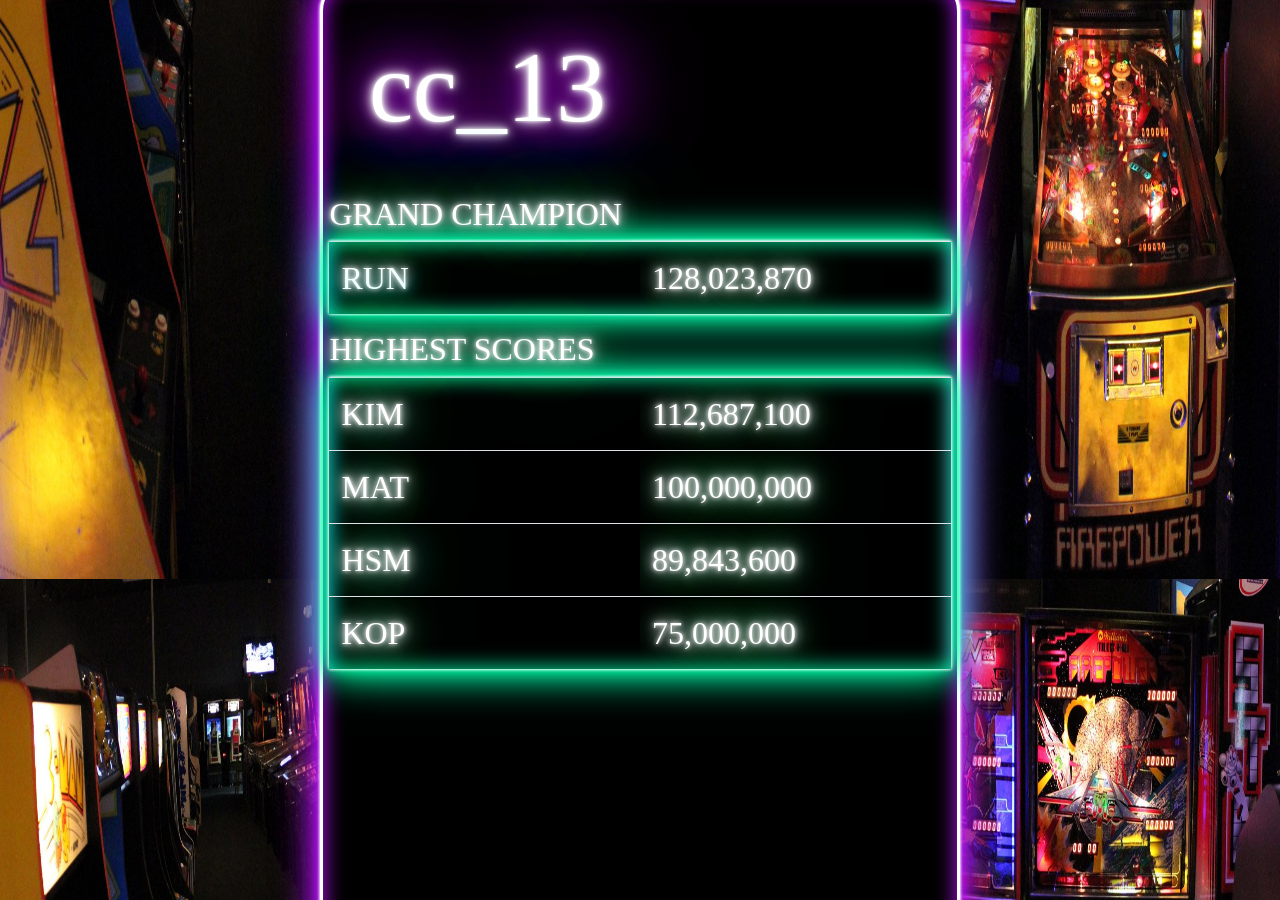
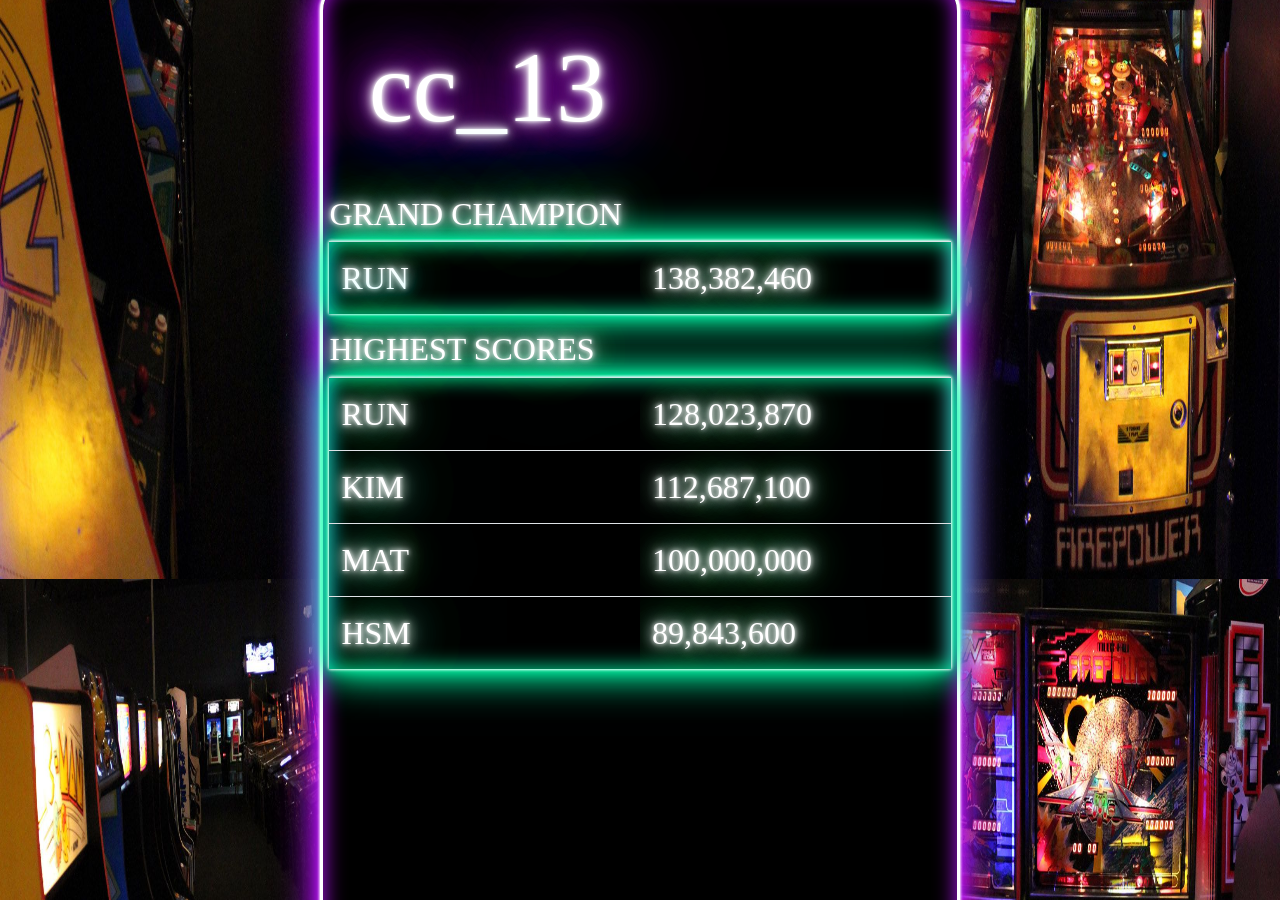
Before and after one commit to vmvpin/vmvpin.github.io, a Jekyll site: the page built from _games/cc_13.md, in a window 1280 px wide and 900 px high, scrolled down 321 px. Built offline with Jekyll 4.4.1, drawn with Linux system fonts in a browser that asks for light colours.

Commit message:
Updated high scores md files

```diff
--- a/_games/cc_13.md
+++ b/_games/cc_13.md
@@ -12,14 +12,14 @@ date: 2023-08-11
 ## GRAND CHAMPION
 {:.scoreText}
 
-| RUN | 128,023,870 |
+| RUN | 138,382,460 |
 {:.scoreText .table .td}
 
 ## HIGHEST SCORES
 {:.scoreText}
 
+| RUN | 128,023,870 |
 | KIM | 112,687,100 |
 | MAT | 100,000,000 |
 | HSM | 89,843,600 |
-| KOP | 75,000,000 |
 {:.scoreText .table .td}
```
